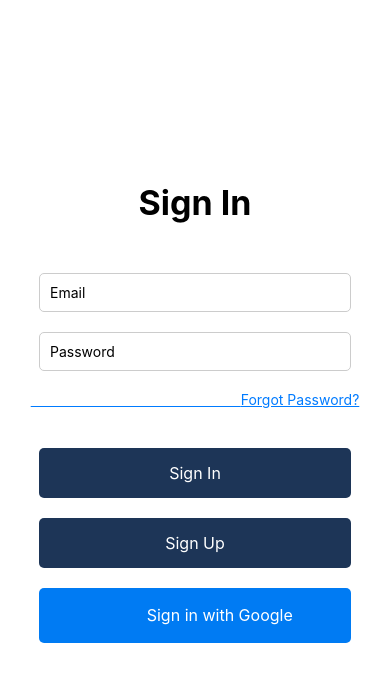
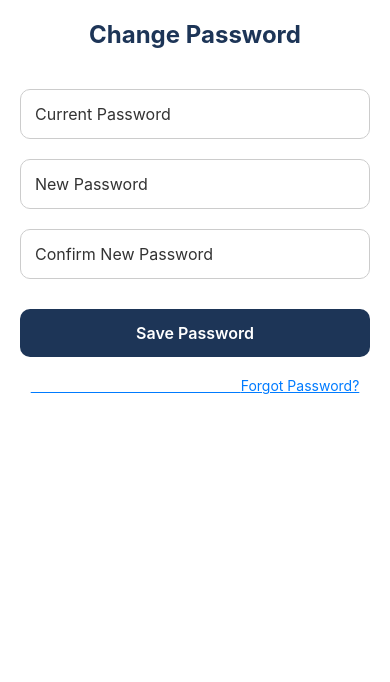
Before and after one commit to Manisha-codescale/Frontend-BookSwap, a React Native app: screen /ChangePasswordScreen in a window 390 px wide. Shown: the top 682 px of the page. Built offline with nearby package versions, Linux system fonts and the light colour scheme; what @react-native-google-signin/google-signin would draw is missing.

Commit message:
ChangePassword Screen, BookScreen

```diff
--- a/App.js
+++ b/App.js
@@ -11,6 +11,8 @@ import DashBoardScreen from './src/screens/DashBoardScreen';
 import AddedBooksScreen from './src/screens/AddedBooksScreen';
 import ProfileScreen from './src/screens/ProfileScreen';
 import EditProfileScreen from './src/screens/EditProfileScreen';
+import BookScreen from './src/screens/BookScreen';
+import ChangePasswordScreen from './src/screens/ChangePasswordScreen';
 
 const Stack = createNativeStackNavigator();
 const Tab = createBottomTabNavigator();
@@ -52,6 +54,8 @@ const App = () => {
         <Stack.Screen name="ResetPasswordScreen" component={ResetPasswordScreen} options={{headerShown: false}} />
         <Stack.Screen name="TabNavigator" component={TabNavigator} options={{headerShown: false}} />
         <Stack.Screen name="EditProfileScreen" component={EditProfileScreen} options={{headerShown: false}} />
+        <Stack.Screen name="BookScreen" component={BookScreen} options={{headerShown: false}} />
+        <Stack.Screen name="ChangePasswordScreen" component={ChangePasswordScreen} options={{headerShown: false}} />
       </Stack.Navigator>
     </NavigationContainer>
 
--- /dev/null
+++ b/src/screens/ChangePasswordScreen.js
@@ -0,0 +1,113 @@
+import React, {useState} from 'react';
+import {
+  View,
+  Text,
+  TextInput,
+  TouchableOpacity,
+  Alert,
+  SafeAreaView,
+  ScrollView,
+  Pressable,
+} from 'react-native';
+import auth from '@react-native-firebase/auth';
+import styles from '../styles/ChangePasswordStyles.js';
+
+const ChangePasswordScreen = () => {
+  const [oldPassword, setOldPassword] = useState('');
+  const [newPassword, setNewPassword] = useState('');
+  const [confirmPassword, setConfirmPassword] = useState('');
+
+  const handleChangePassword = async () => {
+    const user = auth().currentUser;
+
+    if (!user?.email) return Alert.alert('User not logged in.');
+
+    if (newPassword !== confirmPassword) {
+      return Alert.alert("New passwords don't match.");
+    }
+
+    try {
+      // Re-authenticate
+      const credential = auth.EmailAuthProvider.credential(
+        user.email,
+        oldPassword,
+      );
+      await user.reauthenticateWithCredential(credential);
+
+      // Update password
+      await user.updatePassword(newPassword);
+
+      Alert.alert('Password updated successfully');
+      setOldPassword('');
+      setNewPassword('');
+      setConfirmPassword('');
+    } catch (error) {
+      console.error(error);
+      Alert.alert('Error', error.message || 'Something went wrong');
+    }
+  };
+
+  /* const forgotPassword = () => {
+    if (!email) {
+      Alert.alert('Error', 'Please enter email');
+      return;
+    }
+    auth()
+      .sendPasswordResetEmail(email)
+      .then(() => {
+        Alert.alert('Password reset email sent');
+      })
+      .catch(err => {
+        Alert.alert('Error', err.message);
+      });
+  } */
+
+  return (
+    <SafeAreaView style={styles.safe}>
+      <ScrollView contentContainerStyle={styles.container}>
+        <Text style={styles.title}>Change Password</Text>
+
+        <TextInput
+          style={styles.input}
+          placeholder="Current Password"
+          secureTextEntry
+          value={oldPassword}
+          onChangeText={setOldPassword}
+        />
+
+        <TextInput
+          style={styles.input}
+          placeholder="New Password"
+          secureTextEntry
+          value={newPassword}
+          onChangeText={setNewPassword}
+        />
+
+        <TextInput
+          style={styles.input}
+          placeholder="Confirm New Password"
+          secureTextEntry
+          value={confirmPassword}
+          onChangeText={setConfirmPassword}
+        />
+
+        <TouchableOpacity style={styles.button} onPress={handleChangePassword}>
+          <Text style={styles.buttonText}>Save Password</Text>
+        </TouchableOpacity>
+
+        <Pressable
+          //onPress={forgotPassword}
+          style={({pressed}) => [styles.forgotPw, pressed && styles.pressed]}>
+          <Text style={styles.forgotPwText}>
+            {
+              '\u2003\u2003\u2003\u2003\u2003\u2003\u2003\u2003\u2003\u2003\u2003\u2003\u2003\u2003\u2003'
+            }
+            Forgot Password?
+          </Text>
+        </Pressable>
+      </ScrollView>
+    </SafeAreaView>
+  );
+};
+
+export default ChangePasswordScreen;
--- a/src/screens/ProfileScreen.js
+++ b/src/screens/ProfileScreen.js
@@ -27,7 +27,7 @@ const ProfileScreen = () => {
         <Text style={styles.buttonText}>Edit Profile</Text>
       </TouchableOpacity>
 
-      <TouchableOpacity
+      <TouchableOpacity onPress={() => navigation.navigate('changePasswordScreen')}
         style={[styles.button, styles.secondaryButton]}>
         <Text style={styles.buttonText}>Change Password</Text>
       </TouchableOpacity>
--- a/src/screens/SignInScreen.js
+++ b/src/screens/SignInScreen.js
@@ -27,61 +27,61 @@ const SignInScreen = () => {
   const navigation = useNavigation();
   const [isInProgress, setIsInProgress] = useState(false);
 
-  //  const onGoogleSignIn = async () => {
-  //   setIsInProgress(true);
-  //   try {
-  //     await onGoogleButtonPress();
-  //     console.log('Signed in with Google!');
-  //     navigation.navigate('TabNavigator');
-  //   } catch (err) {
-  //     console.log('Google sign-in error!');
-  //     Alert.alert('Error ', err.message);
-  //   } finally {
-  //     setIsInProgress(false);
-  //   }
-  // };
+   const onGoogleSignIn = async () => {
+    setIsInProgress(true);
+    try {
+      await onGoogleButtonPress();
+      console.log('Signed in with Google!');
+      navigation.navigate('TabNavigator');
+    } catch (err) {
+      console.log('Google sign-in error!');
+      Alert.alert('Error ', err.message);
+    } finally {
+      setIsInProgress(false);
+    }
+  };
+
+  async function onGoogleButtonPress() {
+    await GoogleSignin.hasPlayServices({showPlayServicesUpdateDialog: true});
+    const signInResult = await GoogleSignin.signIn();
+    let idToken = signInResult.data?.idToken;
+    if (!idToken) {
+      idToken = signInResult.idToken;
+    }
+    if (!idToken) {
+      throw new Error('No ID token found');
+    }
+
+    const googleCredential = auth.GoogleAuthProvider.credential(
+      signInResult.data.idToken,
+    );
+    return auth().signInWithCredential(googleCredential);
+  }
 
   // async function onGoogleButtonPress() {
-  //   await GoogleSignin.hasPlayServices({showPlayServicesUpdateDialog: true});
+  //   // Check if your device supports Google Play
+  //   await GoogleSignin.hasPlayServices({ showPlayServicesUpdateDialog: true });
+  //   // Get the users ID token
   //   const signInResult = await GoogleSignin.signIn();
-  //   let idToken = signInResult.data?.idToken;
+
+  //   // Try the new style of google-sign in result, from v13+ of that module
+  //   idToken = signInResult.data?.idToken;
   //   if (!idToken) {
+  //     // if you are using older versions of google-signin, try old style result
   //     idToken = signInResult.idToken;
   //   }
   //   if (!idToken) {
   //     throw new Error('No ID token found');
   //   }
 
-  //   const googleCredential = auth.GoogleAuthProvider.credential(
-  //     signInResult.data.idToken,
-  //   );
+  //   // Create a Google credential with the token
+  //   const googleCredential = auth.GoogleAuthProvider.credential(signInResult.data.idToken);
+
+  //   // Sign-in the user with the credential
   //   return auth().signInWithCredential(googleCredential);
+  //   navigation.navigate('TabNavigator');
+
   // }
-
-  async function onGoogleButtonPress() {
-    // Check if your device supports Google Play
-    await GoogleSignin.hasPlayServices({ showPlayServicesUpdateDialog: true });
-    // Get the users ID token
-    const signInResult = await GoogleSignin.signIn();
-
-    // Try the new style of google-sign in result, from v13+ of that module
-    idToken = signInResult.data?.idToken;
-    if (!idToken) {
-      // if you are using older versions of google-signin, try old style result
-      idToken = signInResult.idToken;
-    }
-    if (!idToken) {
-      throw new Error('No ID token found');
-    }
-
-    // Create a Google credential with the token
-    const googleCredential = auth.GoogleAuthProvider.credential(signInResult.data.idToken);
-
-    // Sign-in the user with the credential
-    return auth().signInWithCredential(googleCredential);
-    navigation.navigate('TabNavigator');
-
-  }
 
   const [email, setEmail] = useState('');
   const [password, setPassword] = useState('');
@@ -173,8 +173,9 @@ const SignInScreen = () => {
 
       <TouchableOpacity
         style={styles.googleContent}
-        onPress={ () => onGoogleButtonPress().then(() => console.log('Signed in with Google!')) }
-          //   setIsInProgress(true);
+        // onPress={ () => onGoogleButtonPress().then(() => console.log('Signed in with Google!')) }
+        onPress={ onGoogleSignIn }
+            // setIsInProgress(true);
           //   try {
           //     await onGoogleButtonPress();
           //     console.log('Signed in with Google!');
--- /dev/null
+++ b/src/styles/BookStyles.js
@@ -0,0 +1,81 @@
+import { StyleSheet } from "react-native";
+
+const BookStyles = StyleSheet.create({
+    container: {
+        flex: 1,
+        justifyContent: 'center',
+        alignItems: 'center',
+        backgroundColor: '#fff',
+        padding: 10,
+      paddingTop: 30,
+    },
+    isbn: {
+      fontSize: 14,
+      color: '#555',
+      marginBottom: 4,
+    },
+    name: {
+      fontSize: 30,
+      fontWeight: '700',
+        textAlign: 'center',
+        marginBottom: 8,
+        color: '#1d3557',
+    },
+    author: {
+      fontSize: 18,
+      color: '#666',
+      marginBottom: 10,
+    },
+    image: {
+      width: 160,
+      height: 240,
+      resizeMode: 'contain',
+      marginVertical: 16,
+      borderRadius: 10,
+    },
+    infoBox: {
+      flexDirection: 'row',
+      justifyContent: 'space-between',
+      width: '100%',
+      marginVertical: 4,
+      borderBottomWidth: 0.5,
+      borderBottomColor: '#ccc',
+      paddingBottom: 4,
+    },
+    label: {
+      fontSize: 18,
+      fontWeight: '600',
+      color: '#333',
+    },
+    value: {
+      fontSize: 18,
+      color: '#555',
+    },
+    condition: {
+        fontSize: 18,
+        color: '#dc143c',
+      },
+    button: {
+      backgroundColor: '#1d3557',
+      paddingVertical: 12,
+      paddingHorizontal: 24,
+      borderRadius: 8,
+      marginTop: 20,
+    },
+    buttonText: {
+      color: '#fff',
+      fontSize: 18,
+    },
+    descriptionBox: {
+      marginTop: 20,
+      width: '100%',
+    },
+    description: {
+      fontSize: 15,
+      color: '#444',
+      marginTop: 4,
+      lineHeight: 22,
+    },
+  });
+
+export default BookStyles;
--- /dev/null
+++ b/src/styles/ChangePasswordStyles.js
@@ -0,0 +1,59 @@
+import {StyleSheet} from 'react-native';
+
+const ChangePasswordStyles = StyleSheet.create({
+  safe: {
+    flex: 1,
+    backgroundColor: '#fff',
+  },
+  container: {
+    padding: 20,
+    alignItems: 'center',
+    justifyContent: 'flex-start',
+    flexGrow: 1,
+  },
+  title: {
+    fontSize: 24,
+    fontWeight: '700',
+    marginBottom: 30,
+    color: '#1d3557',
+  },
+  input: {
+    width: '100%',
+    borderWidth: 1,
+    borderColor: '#ccc',
+    borderRadius: 10,
+    padding: 14,
+    marginVertical: 10,
+    fontSize: 16,
+    color: '#333',
+  },
+  button: {
+    backgroundColor: '#1d3557',
+    paddingVertical: 14,
+    paddingHorizontal: 30,
+    borderRadius: 10,
+    marginTop: 20,
+    width: '100%',
+  },
+  buttonText: {
+    color: '#fff',
+    textAlign: 'center',
+    fontSize: 16,
+    fontWeight: '600',
+  },
+  forgotPw: {
+    borderColor: '#ccc',
+    textAlign: 'right',
+    marginTop: 20,
+    marginBottom: 20,
+  },
+  forgotPwText: {
+    color: '#007BFF',
+    textDecorationLine: 'underline',
+  },
+  pressed: {
+    opacity: 0.5,
+  },
+});
+
+export default ChangePasswordStyles;
```
Also changed, not shown: src/screens/BookScreen.js (added, +61 -0 lines), src/screens/DashBoardScreen.js (+15 -14 lines).
